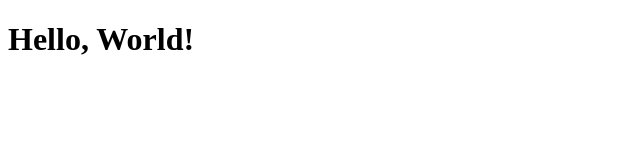
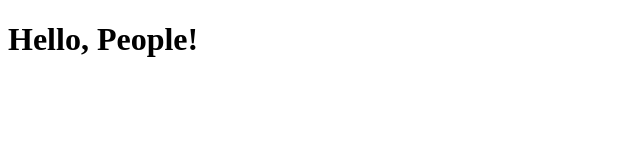
Before and after one commit to korund1Cclub/1c-front-end, a plain HTML site: page example/index.html in a window 1280 px wide. Shown: the full height of the page, 0-640 px from the left. Drawn offline with Linux system fonts and the light colour scheme.

Commit message:
change text

```diff
--- a/example/index.html
+++ b/example/index.html
@@ -1,6 +1,6 @@
 <!DOCTYPE html>
 <html>
 <body>
-    <h1>Hello, World!</h1>
+    <h1>Hello, People!</h1>
 </body>
 </html>
```
